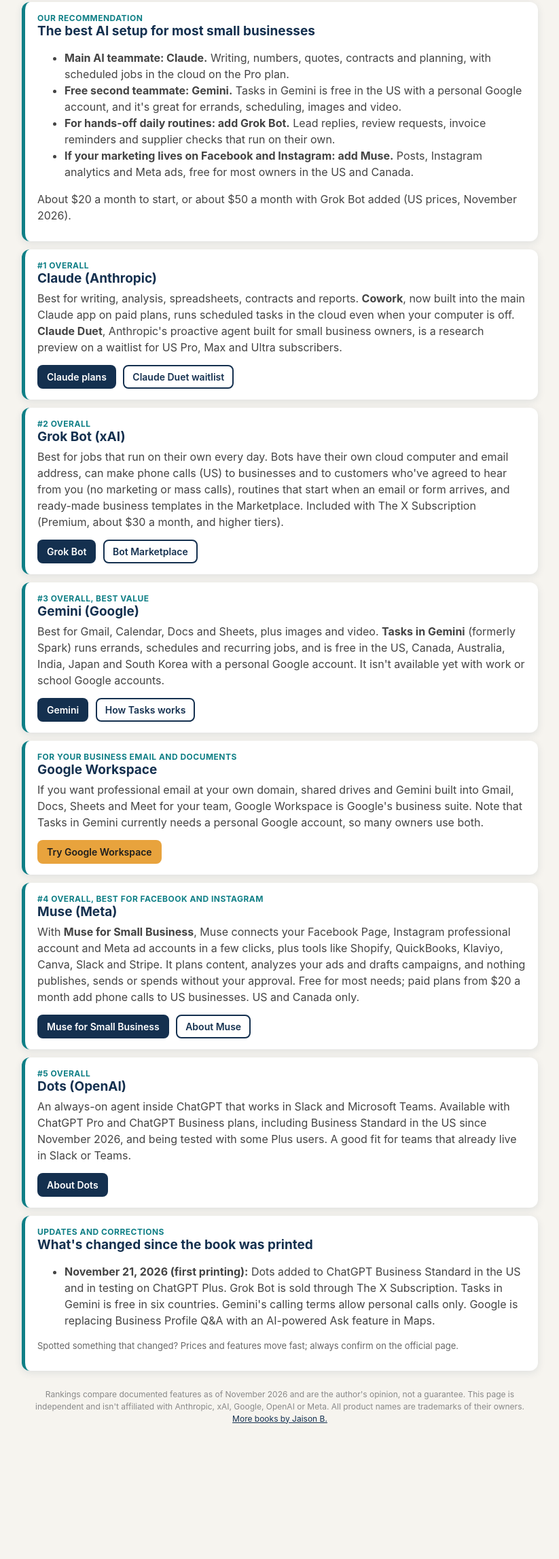
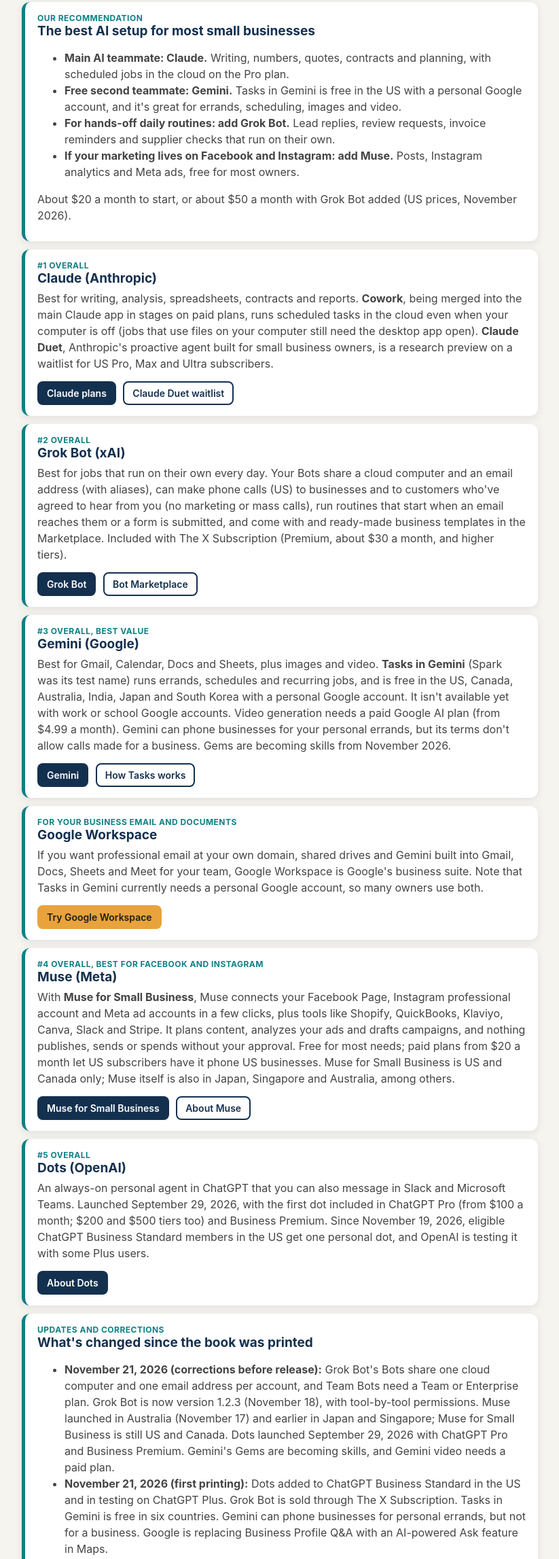
Before and after one commit to 119luke/certificate, a plain HTML site: page best-ai-small-business.html in a window 1280 px wide. Shown: the part 746-3040 px from the top of the page at 68% size, without its empty margins (228-1051 px from the left). Before the commit the page ends 2875 px from the top, so only its background shows below. Drawn offline with Linux system fonts and the light colour scheme.

Commit message:
Tools page: corrections from third review (Grok, Muse, Dots, Gemini, Cowork)
Co-Authored-By: Claude Opus 5.5 <noreply@anthropic.com>

```diff
--- a/best-ai-small-business.html
+++ b/best-ai-small-business.html
@@ -75,7 +75,7 @@
     <li><b>Main AI teammate: Claude.</b> Writing, numbers, quotes, contracts and planning, with scheduled jobs in the cloud on the Pro plan.</li>
     <li><b>Free second teammate: Gemini.</b> Tasks in Gemini is free in the US with a personal Google account, and it's great for errands, scheduling, images and video.</li>
     <li><b>For hands-off daily routines: add Grok Bot.</b> Lead replies, review requests, invoice reminders and supplier checks that run on their own.</li>
-    <li><b>If your marketing lives on Facebook and Instagram: add Muse.</b> Posts, Instagram analytics and Meta ads, free for most owners in the US and Canada.</li>
+    <li><b>If your marketing lives on Facebook and Instagram: add Muse.</b> Posts, Instagram analytics and Meta ads, free for most owners.</li>
   </ul>
   <p>About $20 a month to start, or about $50 a month with Grok Bot added (US prices, November 2026).</p>
 </section>
@@ -83,7 +83,7 @@
 <section id="claude">
   <div class="rank">#1 overall</div>
   <h2>Claude (Anthropic)</h2>
-  <p>Best for writing, analysis, spreadsheets, contracts and reports. <b>Cowork</b>, now built into the main Claude app on paid plans, runs scheduled tasks in the cloud even when your computer is off. <b>Claude Duet</b>, Anthropic's proactive agent built for small business owners, is a research preview on a waitlist for US Pro, Max and Ultra subscribers.</p>
+  <p>Best for writing, analysis, spreadsheets, contracts and reports. <b>Cowork</b>, being merged into the main Claude app in stages on paid plans, runs scheduled tasks in the cloud even when your computer is off (jobs that use files on your computer still need the desktop app open). <b>Claude Duet</b>, Anthropic's proactive agent built for small business owners, is a research preview on a waitlist for US Pro, Max and Ultra subscribers.</p>
   <a class="btn" href="https://claude.com/pricing" target="_blank" rel="noopener">Claude plans</a>
   <a class="btn alt" href="https://claude.com/product/claude-duet" target="_blank" rel="noopener">Claude Duet waitlist</a>
 </section>
@@ -91,7 +91,7 @@
 <section id="grok">
   <div class="rank">#2 overall</div>
   <h2>Grok Bot (xAI)</h2>
-  <p>Best for jobs that run on their own every day. Bots have their own cloud computer and email address, can make phone calls (US) to businesses and to customers who've agreed to hear from you (no marketing or mass calls), routines that start when an email or form arrives, and ready-made business templates in the Marketplace. Included with The X Subscription (Premium, about $30 a month, and higher tiers).</p>
+  <p>Best for jobs that run on their own every day. Your Bots share a cloud computer and an email address (with aliases), can make phone calls (US) to businesses and to customers who've agreed to hear from you (no marketing or mass calls), run routines that start when an email reaches them or a form is submitted, and come with and ready-made business templates in the Marketplace. Included with The X Subscription (Premium, about $30 a month, and higher tiers).</p>
   <a class="btn" href="https://x.ai/bot" target="_blank" rel="noopener">Grok Bot</a>
   <a class="btn alt" href="https://x.ai/bot/marketplace" target="_blank" rel="noopener">Bot Marketplace</a>
 </section>
@@ -99,7 +99,7 @@
 <section id="gemini">
   <div class="rank">#3 overall, best value</div>
   <h2>Gemini (Google)</h2>
-  <p>Best for Gmail, Calendar, Docs and Sheets, plus images and video. <b>Tasks in Gemini</b> (formerly Spark) runs errands, schedules and recurring jobs, and is free in the US, Canada, Australia, India, Japan and South Korea with a personal Google account. It isn't available yet with work or school Google accounts.</p>
+  <p>Best for Gmail, Calendar, Docs and Sheets, plus images and video. <b>Tasks in Gemini</b> (Spark was its test name) runs errands, schedules and recurring jobs, and is free in the US, Canada, Australia, India, Japan and South Korea with a personal Google account. It isn't available yet with work or school Google accounts. Video generation needs a paid Google AI plan (from $4.99 a month). Gemini can phone businesses for your personal errands, but its terms don't allow calls made for a business. Gems are becoming skills from November 2026.</p>
   <a class="btn" href="https://gemini.google/" target="_blank" rel="noopener">Gemini</a>
   <a class="btn alt" href="https://support.google.com/gemini/answer/17094507" target="_blank" rel="noopener">How Tasks works</a>
 </section>
@@ -108,15 +108,13 @@
   <div class="rank">For your business email and documents</div>
   <h2>Google Workspace</h2>
   <p>If you want professional email at your own domain, shared drives and Gemini built into Gmail, Docs, Sheets and Meet for your team, Google Workspace is Google's business suite. Note that Tasks in Gemini currently needs a personal Google account, so many owners use both.</p>
-  <!-- TODO (publisher): replace this href with your Google Workspace referral link once your
-       referral program application is approved (workspace.google.com/referral-program). -->
   <a class="btn ref" href="https://workspace.google.com/" target="_blank" rel="noopener sponsored">Try Google Workspace</a>
 </section>
 
 <section id="muse">
   <div class="rank">#4 overall, best for Facebook and Instagram</div>
   <h2>Muse (Meta)</h2>
-  <p>With <b>Muse for Small Business</b>, Muse connects your Facebook Page, Instagram professional account and Meta ad accounts in a few clicks, plus tools like Shopify, QuickBooks, Klaviyo, Canva, Slack and Stripe. It plans content, analyzes your ads and drafts campaigns, and nothing publishes, sends or spends without your approval. Free for most needs; paid plans from $20 a month add phone calls to US businesses. US and Canada only.</p>
+  <p>With <b>Muse for Small Business</b>, Muse connects your Facebook Page, Instagram professional account and Meta ad accounts in a few clicks, plus tools like Shopify, QuickBooks, Klaviyo, Canva, Slack and Stripe. It plans content, analyzes your ads and drafts campaigns, and nothing publishes, sends or spends without your approval. Free for most needs; paid plans from $20 a month let US subscribers have it phone US businesses. Muse for Small Business is US and Canada only; Muse itself is also in Japan, Singapore and Australia, among others.</p>
   <a class="btn" href="https://muse.ai/business" target="_blank" rel="noopener">Muse for Small Business</a>
   <a class="btn alt" href="https://ai.meta.com/muse/" target="_blank" rel="noopener">About Muse</a>
 </section>
@@ -124,7 +122,7 @@
 <section id="dots">
   <div class="rank">#5 overall</div>
   <h2>Dots (OpenAI)</h2>
-  <p>An always-on agent inside ChatGPT that works in Slack and Microsoft Teams. Available with ChatGPT Pro and ChatGPT Business plans, including Business Standard in the US since November 2026, and being tested with some Plus users. A good fit for teams that already live in Slack or Teams.</p>
+  <p>An always-on personal agent in ChatGPT that you can also message in Slack and Microsoft Teams. Launched September 29, 2026, with the first dot included in ChatGPT Pro (from $100 a month; $200 and $500 tiers too) and Business Premium. Since November 19, 2026, eligible ChatGPT Business Standard members in the US get one personal dot, and OpenAI is testing it with some Plus users.</p>
   <a class="btn" href="https://openai.com/index/introducing-dots/" target="_blank" rel="noopener">About Dots</a>
 </section>
 
@@ -132,7 +130,8 @@
   <div class="rank">Updates and corrections</div>
   <h2>What's changed since the book was printed</h2>
   <ul>
-    <li><b>November 21, 2026 (first printing):</b> Dots added to ChatGPT Business Standard in the US and in testing on ChatGPT Plus. Grok Bot is sold through The X Subscription. Tasks in Gemini is free in six countries. Gemini's calling terms allow personal calls only. Google is replacing Business Profile Q&amp;A with an AI-powered Ask feature in Maps.</li>
+    <li><b>November 21, 2026 (corrections before release):</b> Grok Bot's Bots share one cloud computer and one email address per account, and Team Bots need a Team or Enterprise plan. Grok Bot is now version 1.2.3 (November 18), with tool-by-tool permissions. Muse launched in Australia (November 17) and earlier in Japan and Singapore; Muse for Small Business is still US and Canada. Dots launched September 29, 2026 with ChatGPT Pro and Business Premium. Gemini's Gems are becoming skills, and Gemini video needs a paid plan.</li>
+    <li><b>November 21, 2026 (first printing):</b> Dots added to ChatGPT Business Standard in the US and in testing on ChatGPT Plus. Grok Bot is sold through The X Subscription. Tasks in Gemini is free in six countries. Gemini can phone businesses for personal errands, but not for a business. Google is replacing Business Profile Q&amp;A with an AI-powered Ask feature in Maps.</li>
   </ul>
   <p class="note">Spotted something that changed? Prices and features move fast; always confirm on the official page.</p>
 </section>
```
